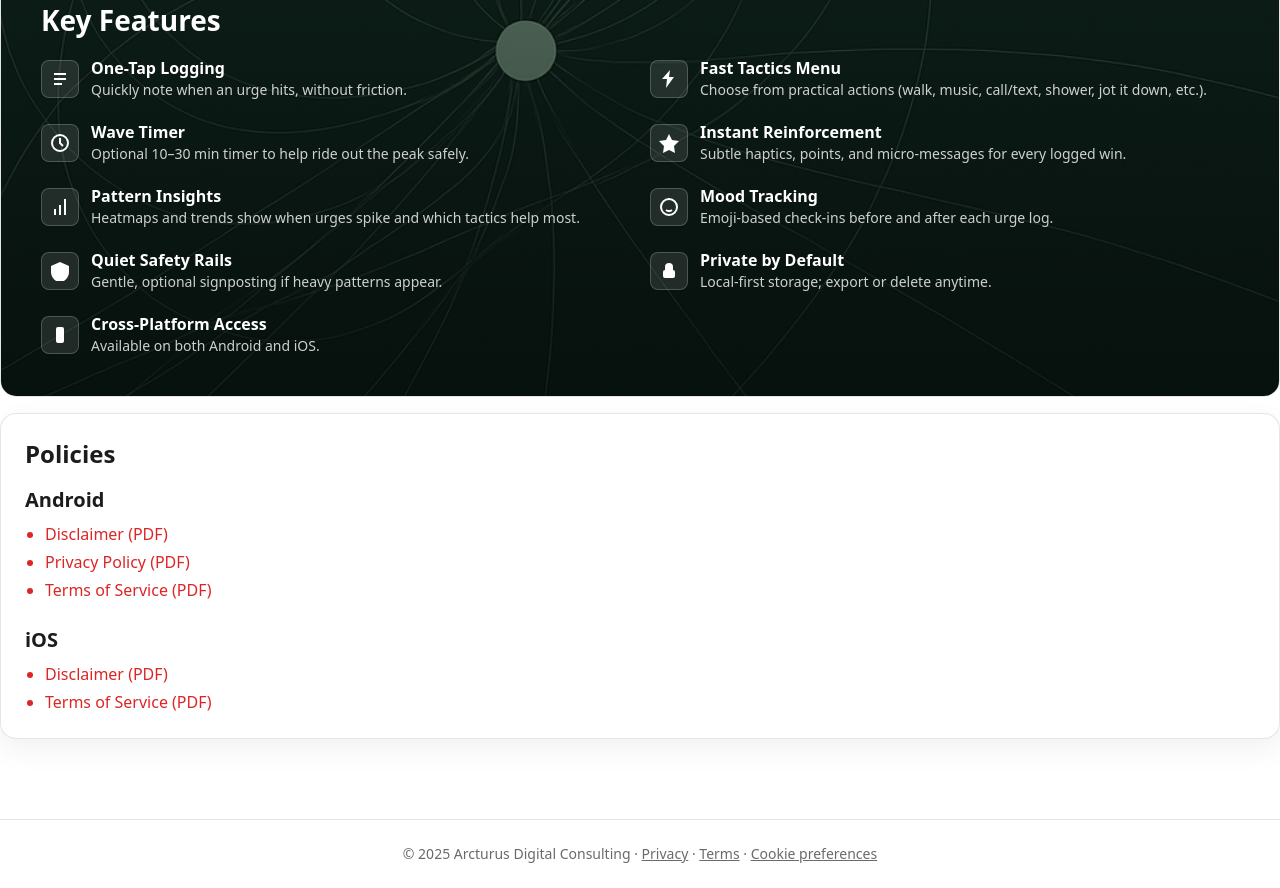
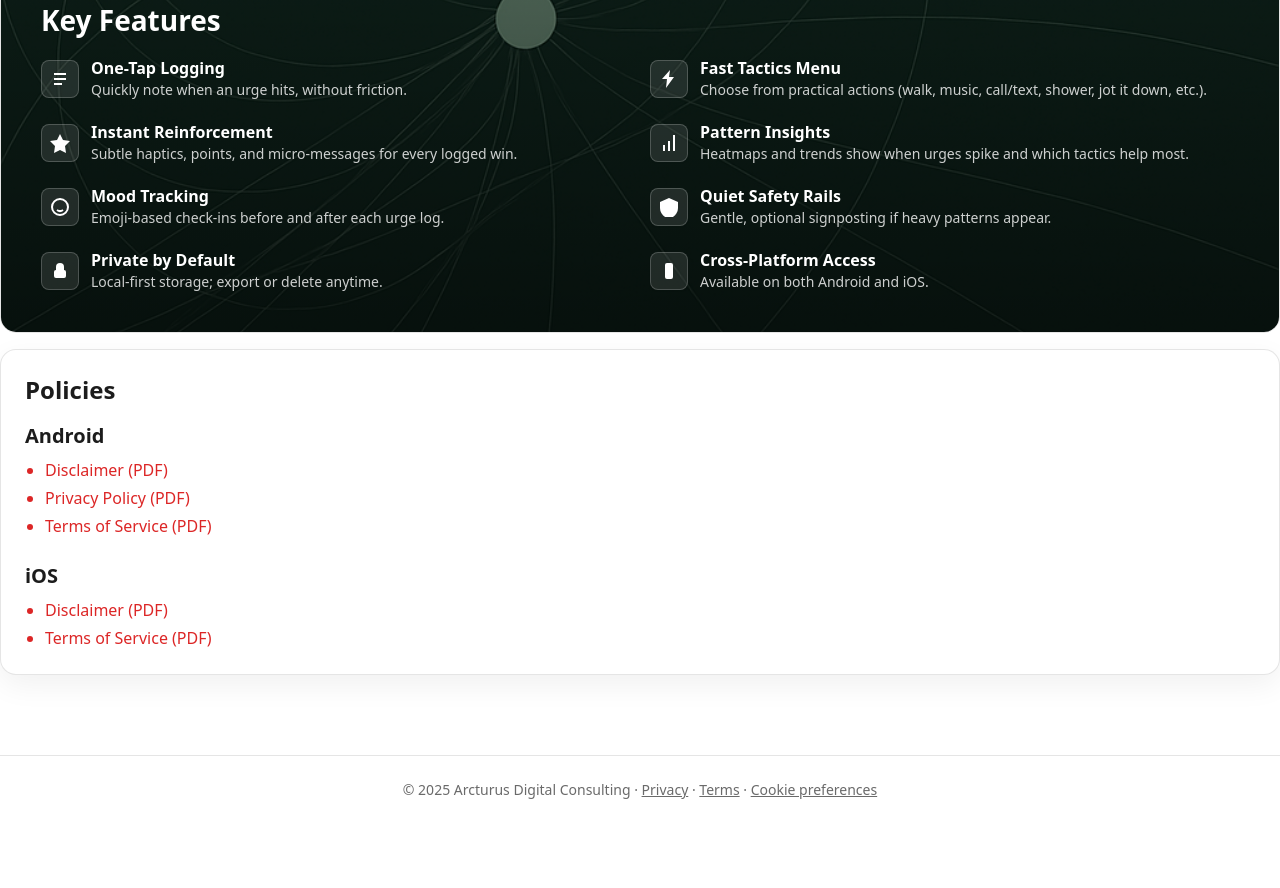
Before and after one commit to repinfaust/arcturusdc.github.io, a Next.js app: page /apps/mandrake in a window 1280 px wide. Shown: the part 1040-1928 px from the top of the page. After the commit the page ends 1864 px from the top, so only its background shows below. Built offline with nearby package versions, Linux system fonts and the light colour scheme; no server answers.

Commit message:
Update page.js

```diff
--- a/src/app/apps/mandrake/page.js
+++ b/src/app/apps/mandrake/page.js
@@ -112,11 +112,6 @@ export default function Mandrake() {
                 title="Fast Tactics Menu"
                 desc="Choose from practical actions (walk, music, call/text, shower, jot it down, etc.)."
                 icon="bolt"
-              />
-              <Feature
-                title="Wave Timer"
-                desc="Optional 10–30 min timer to help ride out the peak safely."
-                icon="timer"
               />
               <Feature
                 title="Instant Reinforcement"
```
